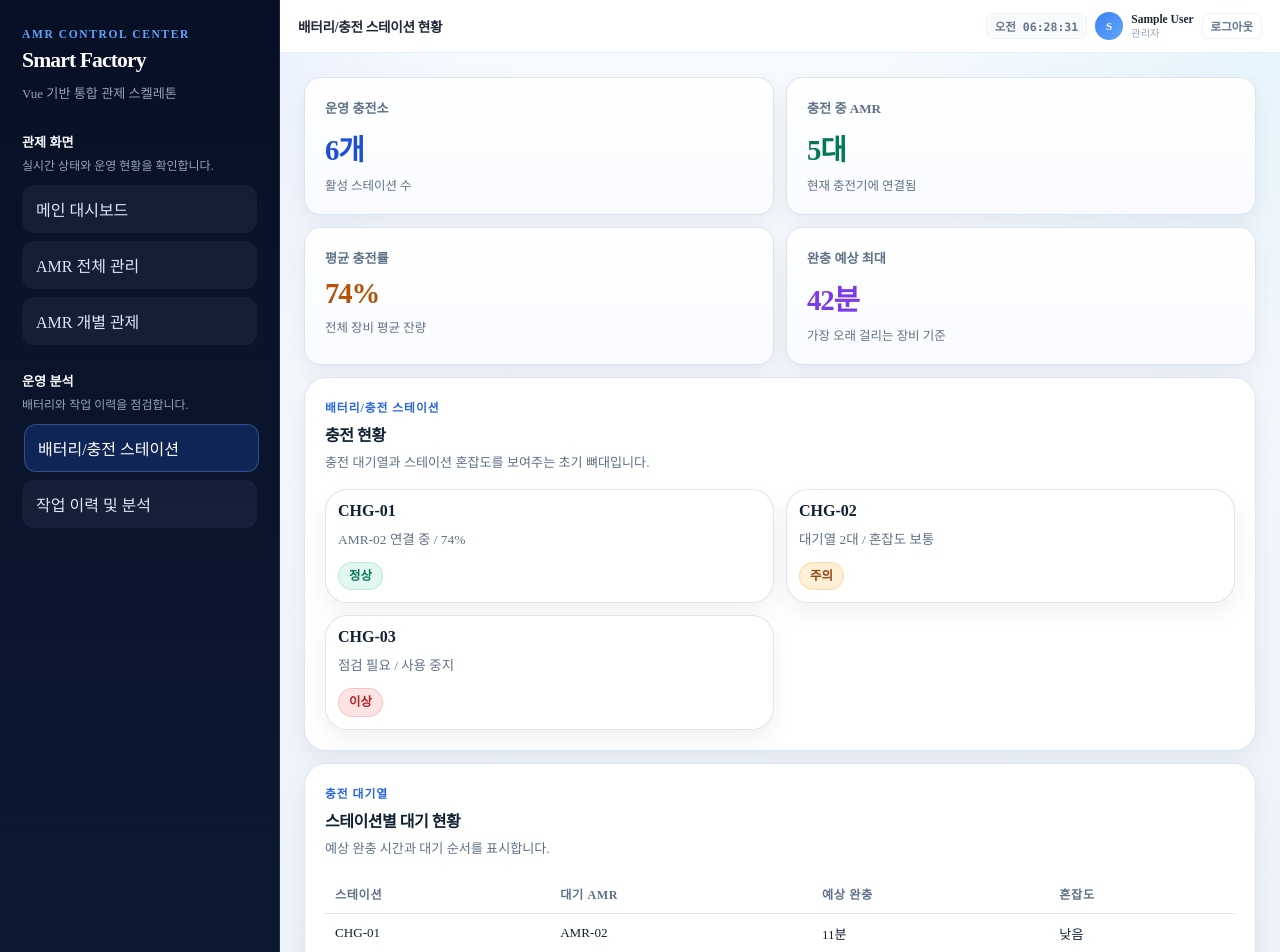
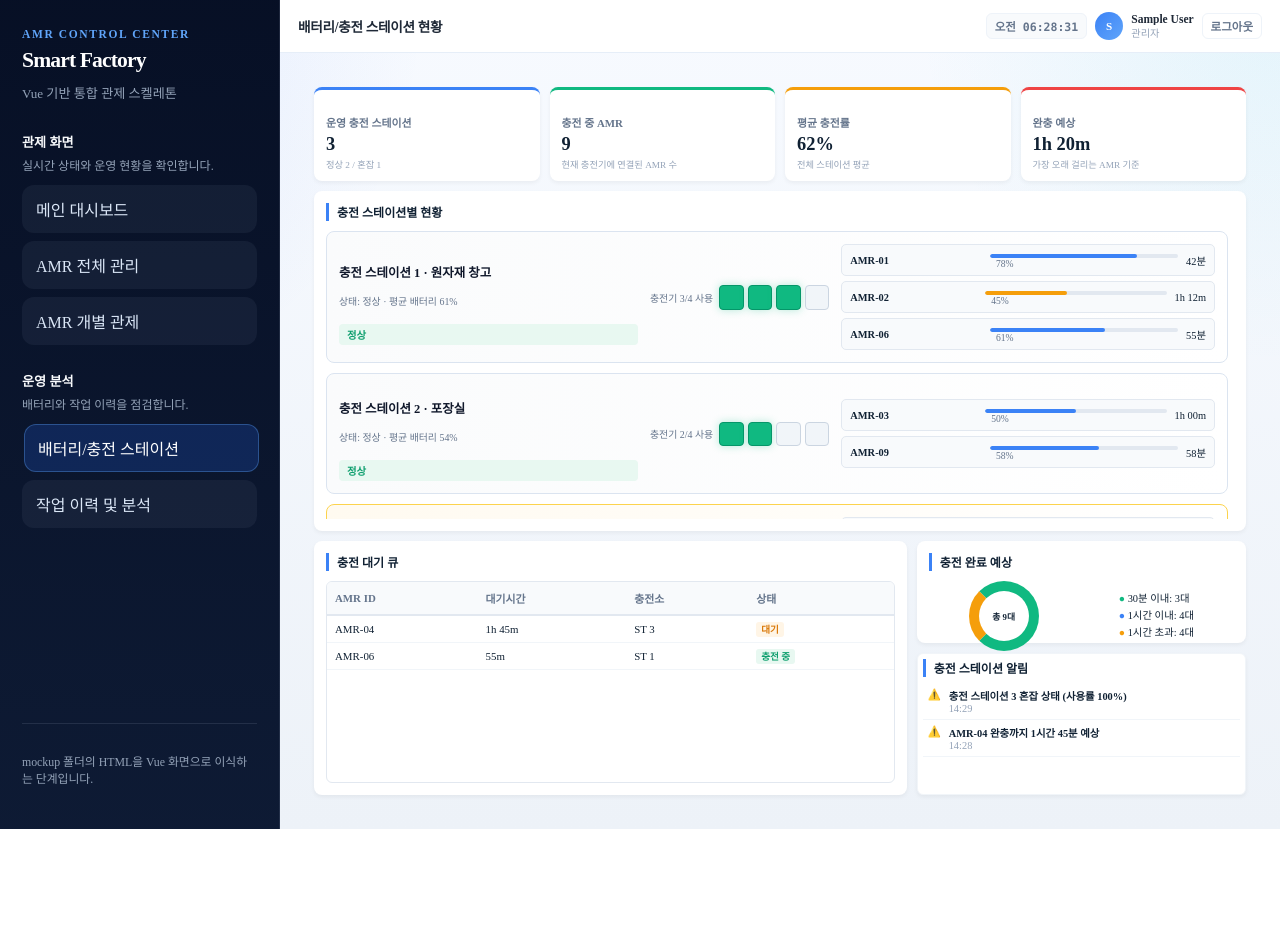
Before and after one commit to mobility-school-3th-team1/AMR-monitoring-smart-factory, a Vue app in the folder FE/frontend/: page /battery in a window 1280 px wide. Shown: the top 952 px of the page. After the commit the page ends 829 px from the top, so only its background shows below. Built offline with nearby package versions, Linux system fonts and the light colour scheme; no server answers; sample sign-in values are in the browser's storage.

Commit message:
feat(fe): update BatteryView and router to match mockup and improve charging UX

```diff
--- a/FE/frontend/src/router/index.js
+++ b/FE/frontend/src/router/index.js
@@ -9,6 +9,7 @@ import BatteryView from '../views/BatteryView.vue'
 import DashboardView from '../views/DashboardView.vue'
 import LoginView from '../views/LoginView.vue'
 import WorkHistoryView from '../views/WorkHistoryView.vue'
+import ChargingStationsView from '../views/ChargingStationsView.vue'
 
 const routes = [
   {
@@ -53,6 +54,15 @@ const routes = [
         meta: {
           title: '배터리/충전 스테이션 현황',
           description: '충전 대기열과 스테이션 점유 상태를 확인합니다.',
+          requiresAuth: true
+        }
+      },
+      {
+        path: 'charging',
+        component: ChargingStationsView,
+        meta: {
+          title: '충전 스테이션',
+          description: '충전 스테이션별 점유 현황과 AMR 충전 큐를 확인합니다.',
           requiresAuth: true
         }
       },
--- a/FE/frontend/src/views/BatteryView.vue
+++ b/FE/frontend/src/views/BatteryView.vue
@@ -1,146 +1,223 @@
 <template>
-  <div class="view-stack">
-    <section class="view-stack__stats">
-      <BaseStatCard
-        v-for="card in statCards"
-        :key="card.label"
-        v-bind="card"
-      />
-    </section>
+  <div class="battery-root">
+    <div class="summary-row">
+      <div class="sum-card" style="border-top-color:#3b82f6;"><h4>운영 충전 스테이션</h4><div class="val">{{ stats.stations }}</div><div class="sub">정상 {{ stats.normal }} / 혼잡 {{ stats.busy }}</div></div>
+      <div class="sum-card" style="border-top-color:#10b981;"><h4>충전 중 AMR</h4><div class="val">{{ stats.charging }}</div><div class="sub">현재 충전기에 연결된 AMR 수</div></div>
+      <div class="sum-card" style="border-top-color:#f59e0b;"><h4>평균 충전률</h4><div class="val">{{ stats.avgBattery }}%</div><div class="sub">전체 스테이션 평균</div></div>
+      <div class="sum-card" style="border-top-color:#ef4444;"><h4>완충 예상</h4><div class="val">{{ stats.maxEta }}</div><div class="sub">가장 오래 걸리는 AMR 기준</div></div>
+    </div>
 
-    <SectionPanel
-      eyebrow="배터리/충전 스테이션"
-      title="충전 현황"
-      subtitle="충전 대기열과 스테이션 혼잡도를 보여주는 초기 뼈대입니다."
-    >
-      <div class="station-grid">
-        <BaseCard v-for="station in stations" :key="station.name" class="station-card">
-          <p class="station-card__name">{{ station.name }}</p>
-          <p class="station-card__detail">{{ station.detail }}</p>
-          <BaseBadge :tone="station.tone" :label="station.status" />
-        </BaseCard>
-      </div>
-    </SectionPanel>
+    <div class="row-top">
+      <article class="widget">
+        <div class="widget-title">충전 스테이션별 현황</div>
+        <div class="stations-grid">
+          <div v-for="st in stations" :key="st.id" :class="['station-card', { busy: st.occupiedCount >= st.capacity }]">
+            <div class="station-info">
+              <div>
+                <p class="station-name">{{ st.name }} · {{ st.location }}</p>
+                <p class="station-meta">상태: {{ st.statusText }} · 평균 배터리 {{ st.averageBatteryPercent }}%</p>
+              </div>
+              <span class="station-status" :class="statusClass(st)">{{ st.statusLabel }}</span>
+            </div>
 
-    <SectionPanel
-      eyebrow="충전 대기열"
-      title="스테이션별 대기 현황"
-      subtitle="예상 완충 시간과 대기 순서를 표시합니다."
-    >
-      <table class="simple-table">
-        <thead>
-          <tr>
-            <th>스테이션</th>
-            <th>대기 AMR</th>
-            <th>예상 완충</th>
-            <th>혼잡도</th>
-          </tr>
-        </thead>
-        <tbody>
-          <tr v-for="row in queueRows" :key="row.station">
-            <td>{{ row.station }}</td>
-            <td>{{ row.robot }}</td>
-            <td>{{ row.eta }}</td>
-            <td>{{ row.congestion }}</td>
-          </tr>
-        </tbody>
-      </table>
-    </SectionPanel>
+            <div class="slot-indicator">
+              <span class="slot-label">충전기 {{ st.occupiedCount }}/{{ st.capacity }} 사용</span>
+              <div class="slots-container">
+                <div v-for="i in st.capacity" :key="i" :class="['slot', { active: i <= st.occupiedCount }]" />
+              </div>
+            </div>
+
+            <div class="amr-list">
+              <div v-for="amr in st.amrs" :key="amr.amrId" class="amr-row">
+                <div class="left"><strong>{{ amr.amrId }}</strong></div>
+                <div class="middle">
+                  <div class="progress" :class="progressClass(amr)"><span :style="{ width: amr.batteryPercent + '%' }"></span></div>
+                  <span style="font-size:0.6rem; color:#64748b; margin-left:6px">{{ amr.batteryPercent }}%</span>
+                </div>
+                <div class="right">{{ amr.eta }}</div>
+              </div>
+            </div>
+          </div>
+        </div>
+      </article>
+    </div>
+
+    <div class="row-bottom">
+      <article class="widget">
+        <div class="widget-title">충전 대기 큐</div>
+        <div class="table-wrapper">
+          <table>
+            <thead><tr><th>AMR ID</th><th>대기시간</th><th>충전소</th><th>상태</th></tr></thead>
+            <tbody>
+              <tr v-for="r in queue" :key="r.amrId"><td>{{ r.amrId }}</td><td>{{ r.eta }}</td><td>{{ r.stationName }}</td><td><span class="badge" :style="badgeStyle(r)">{{ r.stateLabel }}</span></td></tr>
+            </tbody>
+          </table>
+        </div>
+      </article>
+
+      <aside class="side-widgets">
+        <div class="widget" style="flex:0.6;">
+          <div class="widget-title">충전 완료 예상</div>
+          <div class="summary-box">
+            <div class="donut-mini" :style="donutStyle" :data-total="totalAmrs"></div>
+            <div style="font-size:0.65rem; line-height:1.6;">
+              <div><span style="color:#10b981;">●</span> 30분 이내: {{ forecastSummary[0] }}대</div>
+              <div><span style="color:#3b82f6;">●</span> 1시간 이내: {{ forecastSummary[1] }}대</div>
+              <div><span style="color:#f59e0b;">●</span> 1시간 초과: {{ forecastSummary[2] }}대</div>
+            </div>
+          </div>
+        </div>
+
+        <div class="widget alarm-list">
+          <div class="widget-title" style="margin-bottom:6px;">충전 스테이션 알림</div>
+          <div v-for="a in alarms" :key="a.id" class="alarm-item">
+            <span class="alarm-icon">⚠️</span>
+            <div><strong>{{ a.message }}</strong> <br><span style="color:#94a3b8">{{ a.time }}</span></div>
+          </div>
+        </div>
+      </aside>
+    </div>
   </div>
 </template>
 
 <script setup>
-import BaseBadge from '../components/atoms/BaseBadge.vue'
-import BaseCard from '../components/atoms/BaseCard.vue'
-import BaseStatCard from '../components/atoms/BaseStatCard.vue'
-import SectionPanel from '../components/molecules/SectionPanel.vue'
+import { ref, onMounted, computed } from 'vue'
+import api from '@/plugins/axios'
 
-const statCards = [
-  { label: '운영 충전소', value: '6개', description: '활성 스테이션 수', tone: 'blue' },
-  { label: '충전 중 AMR', value: '5대', description: '현재 충전기에 연결됨', tone: 'green' },
-  { label: '평균 충전률', value: '74%', description: '전체 장비 평균 잔량', tone: 'orange' },
-  { label: '완충 예상 최대', value: '42분', description: '가장 오래 걸리는 장비 기준', tone: 'purple' }
-]
+const stations = ref([])
+const queue = ref([])
+const forecast = ref([])
+const alarms = ref([])
 
-const stations = [
-  { name: 'CHG-01', detail: 'AMR-02 연결 중 / 74%', status: '정상', tone: 'success' },
-  { name: 'CHG-02', detail: '대기열 2대 / 혼잡도 보통', status: '주의', tone: 'warning' },
-  { name: 'CHG-03', detail: '점검 필요 / 사용 중지', status: '이상', tone: 'danger' }
-]
+const stats = ref({ stations: 0, normal: 0, busy: 0, charging: 0, avgBattery: 0, maxEta: '0m' })
 
-const queueRows = [
-  { station: 'CHG-01', robot: 'AMR-02', eta: '11분', congestion: '낮음' },
-  { station: 'CHG-02', robot: 'AMR-11', eta: '24분', congestion: '보통' },
-  { station: 'CHG-03', robot: 'AMR-14', eta: '42분', congestion: '높음' }
-]
+function statusClass(st) {
+  if (st.occupiedCount >= st.capacity) return 'status-busy'
+  return 'status-normal'
+}
+
+function progressClass(amr) {
+  if (amr.batteryPercent >= 80) return 'progress green'
+  if (amr.batteryPercent >= 50) return 'progress blue'
+  if (amr.batteryPercent >= 20) return 'progress orange'
+  return 'progress red'
+}
+
+function badgeStyle(r) {
+  if (r.state === 'waiting') return { background: '#fff5e6', color: '#d97706' }
+  return { background: '#e8f8f1', color: '#0e9f6e' }
+}
+
+const forecastSummary = ref([0,0,0])
+
+const donutStyle = { borderTopColor: '#10b981', borderLeftColor: '#f59e0b' }
+
+const totalAmrs = computed(() => stations.value.reduce((acc, s) => acc + (s.amrs ? s.amrs.length : 0), 0))
+
+async function loadData() {
+  try {
+    const stRes = await api.get('/charging/stations')
+    stations.value = (stRes.data.data || stRes.data).map(s => ({ ...s, amrs: [] }))
+  } catch (e) {
+    stations.value = [
+      { id: 'st1', name: '충전 스테이션 1', location: '원자재 창고', statusText: '정상', statusLabel: '정상', capacity: 4, occupiedCount: 3, averageBatteryPercent: 61, amrs: [ { amrId: 'AMR-01', batteryPercent:78, eta: '42분' }, { amrId: 'AMR-02', batteryPercent:45, eta: '1h 12m' }, { amrId: 'AMR-06', batteryPercent:61, eta: '55분' } ] },
+      { id: 'st2', name: '충전 스테이션 2', location: '포장실', statusText: '정상', statusLabel: '정상', capacity: 4, occupiedCount: 2, averageBatteryPercent: 54, amrs: [ { amrId: 'AMR-03', batteryPercent:50, eta: '1h 00m' }, { amrId: 'AMR-09', batteryPercent:58, eta: '58분' } ] },
+      { id: 'st3', name: '충전 스테이션 3', location: '출하장', statusText: '혼잡', statusLabel: '혼잡', capacity: 4, occupiedCount: 4, averageBatteryPercent: 72, amrs: [ { amrId: 'AMR-04', batteryPercent:21, eta: '1h 45m' }, { amrId: 'AMR-05', batteryPercent:40, eta: '1h 00m' }, { amrId: 'AMR-07', batteryPercent:60, eta: '38분' }, { amrId: 'AMR-08', batteryPercent:90, eta: '12분' } ] }
+    ]
+  }
+
+  try {
+    const qRes = await api.get('/charging/queue')
+    queue.value = qRes.data.data || qRes.data
+  } catch (e) {
+    queue.value = [ { amrId: 'AMR-04', eta: '1h 45m', stationName: 'ST 3', state: 'waiting', stateLabel: '대기' }, { amrId: 'AMR-06', eta: '55m', stationName: 'ST 1', state: 'charging', stateLabel: '충전 중' } ]
+  }
+
+  try {
+    const fRes = await api.get('/charging/forecast')
+    forecast.value = fRes.data.data || fRes.data
+  } catch (e) {
+    forecast.value = [ { bucket: '0-30m', count: 3 }, { bucket: '30-60m', count: 4 }, { bucket: '60m+', count: 4 } ]
+  }
+
+  try {
+    const aRes = await api.get('/dashboard/recent-alarms')
+    alarms.value = (aRes.data.data || aRes.data).map(x => ({ id: x.id, message: x.message, time: new Date(x.occurredAt).toLocaleString() }))
+  } catch (e) {
+    alarms.value = [ { id: 'alarm1', message: '충전 스테이션 3 혼잡 상태 (사용률 100%)', time: '14:29' }, { id: 'alarm2', message: 'AMR-04 완충까지 1시간 45분 예상', time: '14:28' } ]
+  }
+
+  // compute stats
+  stats.value.stations = stations.value.length
+  stats.value.normal = stations.value.filter(s => s.occupiedCount < s.capacity).length
+  stats.value.busy = stations.value.filter(s => s.occupiedCount >= s.capacity).length
+  stats.value.charging = stations.value.reduce((acc,s)=> acc + s.occupiedCount,0)
+  stats.value.avgBattery = Math.round(stations.value.reduce((acc,s)=> acc + (s.averageBatteryPercent||0),0) / stations.value.length)
+  stats.value.maxEta = '1h 20m'
+
+  forecastSummary.value = forecast.value.map(f => f.count)
+}
+
+onMounted(() => {
+  loadData()
+})
+
+// totalAmrs computed above
 </script>
 
 <style scoped>
-.view-stack {
-  display: flex;
-  flex-direction: column;
-  gap: 12px;
-  height: 100%;
-  min-height: 0;
-}
+/* Use the mockup styles closely */
+* { box-sizing: border-box }
+.battery-root { display:flex; flex-direction:column; gap:10px; height: calc(100vh - 72px); min-height:0; padding:10px; overflow:hidden }
+.summary-row { display:grid; grid-template-columns: repeat(4, 1fr); gap:10px }
+.sum-card { background:white; border-radius:8px; padding:10px 12px; box-shadow:0 2px 4px rgba(0,0,0,0.05); border-top:3px solid #3b82f6 }
+.sum-card h4 { font-size:0.68rem; color:#64748b; margin-bottom:4px }
+.sum-card .val { font-size:1.15rem; font-weight:800 }
+.sum-card .sub { font-size:0.58rem; color:#94a3b8; margin-top:2px }
 
-.view-stack__stats {
-  display: grid;
-  grid-template-columns: repeat(4, minmax(0, 1fr));
-  gap: 12px;
-  flex: 0 0 auto;
-}
+.row-top { display:grid; grid-template-columns: 1fr; gap:10px; height: 48%; min-height:0 }
+.widget { background:white; border-radius:8px; padding:12px; box-shadow:0 2px 4px rgba(0,0,0,0.05); display:flex; flex-direction:column; min-height:0 }
+.widget-title { font-size:0.75rem; font-weight:700; margin-bottom:10px; border-left:3px solid #3b82f6; padding-left:8px }
 
-.station-grid {
-  display: grid;
-  grid-template-columns: repeat(3, minmax(0, 1fr));
-  gap: 12px;
-}
+.stations-grid { display:flex; flex-direction:column; gap:10px; overflow:auto; padding-right:6px; max-height: calc(100vh * 0.45); }
+.station-card { border:1px solid #dbe4f0; border-radius:8px; padding:12px; background:linear-gradient(to right,#fafbfc 0,#fff 100%); display:grid; grid-template-columns: 2fr 1.2fr 2.5fr; gap:12px; align-items:center }
+.station-card.busy { background:linear-gradient(to right,#fffaf0 0,#fff 100%); border-color:#fcd34d }
+.station-info { display:flex; flex-direction:column; gap:6px }
+.station-name { font-size:0.78rem; font-weight:800; color:#0f172a }
+.station-meta { font-size:0.62rem; color:#64748b }
+.station-status { font-size:0.65rem; padding:3px 8px; border-radius:4px; font-weight:700; display:inline-block }
+.status-normal { background:#e8f8f1; color:#0e9f6e }
+.status-busy { background:#fff5e6; color:#d97706 }
 
-.station-card { padding: 12px; }
+.slot-indicator { display:flex; gap:6px; align-items:center }
+.slots-container { display:grid; grid-template-columns: repeat(auto-fit, minmax(18px,1fr)); gap:4px; flex:1; max-width:120px }
+.slot { width:100%; aspect-ratio:1; border-radius:4px; border:1px solid #cbd5e1; background:#f1f5f9 }
+.slot.active { background:#10b981; border-color:#059669; box-shadow:0 0 8px rgba(16,185,129,0.3) }
+.slot-label { font-size:0.62rem; color:#64748b; white-space:nowrap }
 
-.station-card__name {
-  margin: 0 0 8px;
-  font-size: 1rem;
-  font-weight: 800;
-}
+.amr-list { display:flex; flex-direction:column; gap:5px }
+.amr-row { display:grid; grid-template-columns: 0.7fr 1fr auto; gap:8px; align-items:center; font-size:0.65rem; padding:6px 8px; border-radius:5px; background:#f8fafc; border:1px solid #e2e8f0 }
+.progress { margin-top:3px; height:4px; background:#e2e8f0; border-radius:999px; overflow:hidden }
+.progress > span { display:block; height:100%; border-radius:999px; background:#10b981 }
+.progress.blue > span { background:#3b82f6 }
+.progress.orange > span { background:#f59e0b }
+.progress.red > span { background:#ef4444 }
 
-.station-card__detail {
-  margin: 0 0 14px;
-  font-size: 0.84rem;
-  color: var(--color-text-muted);
-}
+.row-bottom { display:grid; grid-template-columns: 1.8fr 1fr; gap:10px; flex:1; min-height:0 }
+.table-wrapper { flex:1; overflow:auto; border:1px solid #e2e8f0; border-radius:6px; max-height: calc(100vh * 0.32); }
+table { width:100%; border-collapse:collapse; font-size:0.68rem }
+th { background:#f8fafc; padding:8px; border-bottom:2px solid #e2e8f0; text-align:left; color:#64748b; position:sticky; top:0 }
+td { padding:6px 8px; border-bottom:1px solid #f1f5f9 }
+.badge { padding:2px 5px; border-radius:3px; font-size:0.6rem; font-weight:700 }
 
-.simple-table {
-  width: 100%;
-  border-collapse: collapse;
-}
+.side-widgets { display:flex; flex-direction:column; gap:10px }
+.summary-box { display:flex; align-items:center; justify-content:space-around }
+.donut-mini { width:70px; height:70px; border-radius:50%; border:10px solid #10b981; border-top-color:#f59e0b; border-left-color:#3b82f6; position:relative }
+.donut-mini::before { content:'총 ' attr(data-total) '대'; position:absolute; top:50%; left:50%; transform:translate(-50%,-50%); font-size:0.55rem; font-weight:700; width:40px; text-align:center }
+.alarm-list { flex:1; border:1px solid #f1f5f9; border-radius:6px; padding:5px; overflow:auto; max-height: calc(100vh * 0.32); }
+.alarm-item { font-size:0.65rem; padding:5px; border-bottom:1px solid #f1f5f9; display:flex; gap:8px }
+.alarm-icon { color:#ef4444; font-weight:700 }
 
-.simple-table th,
-.simple-table td {
-  padding: 10px 10px;
-  border-bottom: 1px solid rgba(217, 228, 240, 0.95);
-  text-align: left;
-  font-size: 0.82rem;
-}
+@media (max-width: 1200px) { .row-bottom { grid-template-columns: 1fr } }
 
-/* allow panels to not force page scroll; make the last panel fill remaining space and scroll internally */
-.view-stack > .section-panel { min-height: 0; }
-.view-stack > .section-panel:last-of-type { flex: 1 1 auto; min-height: 0; }
-.view-stack > .section-panel:last-of-type .section-panel__body { overflow: auto; }
-
-.simple-table th {
-  color: var(--color-text-muted);
-  font-size: 0.76rem;
-  font-weight: 800;
-  text-transform: uppercase;
-  letter-spacing: 0.05em;
-}
-
-@media (max-width: 1440px) {
-  .view-stack__stats,
-  .station-grid {
-    grid-template-columns: repeat(2, minmax(0, 1fr));
-  }
-}
 </style>
```
